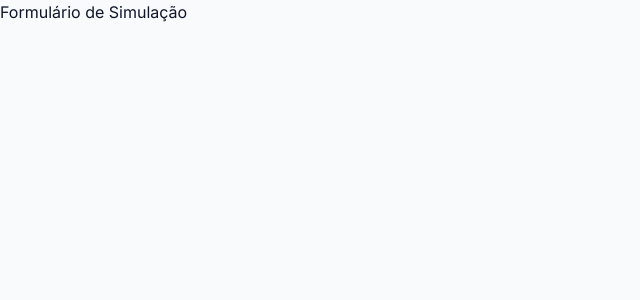
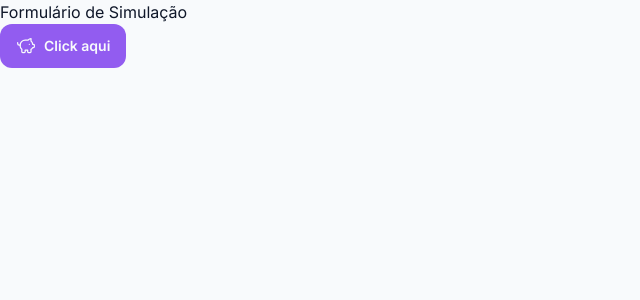
Before and after one commit to vbruno96/planej.ai, a React (Vite) app: page / in a window 1280 px wide. Shown: the top 300 px of the page, without its empty margins (0-640 px from the left). Built offline with nearby package versions, Linux system fonts and the light colour scheme.

Commit message:
feat: create button component

```diff
--- a/package.json
+++ b/package.json
@@ -12,9 +12,12 @@
   "dependencies": {
     "@fontsource/inter": "5.2.8",
     "@tailwindcss/vite": "4.3.0",
+    "lucide-react": "^1.16.0",
     "react": "19.2.6",
     "react-dom": "19.2.6",
     "react-router-dom": "7.15.1",
+    "tailwind-merge": "3.6.0",
+    "tailwind-variants": "3.2.2",
     "tailwindcss": " 4.3.0"
   },
   "devDependencies": {
--- /dev/null
+++ b/src/components/button.tsx
@@ -0,0 +1,27 @@
+import type { ButtonHTMLAttributes } from "react";
+import { tv } from "tailwind-variants";
+
+interface ButtonProps extends ButtonHTMLAttributes<HTMLButtonElement> {
+  variant: "primary" | "secondary" | "ghost" | "icon";
+}
+
+const buttonClasses = tv({
+  base: "flex cursor-pointer items-center justify-center font-medium text-sm gap-2 px-4 py-3 transition-opacity hover:opacity-80 disabled:cursor-not-allowed disabled:opacity-80",
+  variants: {
+    variant: {
+      primary: "bg-primary text-primary-foreground font-semibold rounded-xl",
+      secondary: "bg-secondary-button border border-border rounded-3xl",
+      ghost: "rounded-lg text-foreground",
+      icon: "p-3 bg-secondary-button border border-border rounded-lg",
+    },
+  },
+});
+
+export function Button({ className, variant, ...props }: ButtonProps) {
+  return (
+    <button
+      className={buttonClasses({ variant, class: className })}
+      {...props}
+    />
+  );
+}
--- a/src/router.tsx
+++ b/src/router.tsx
@@ -1,3 +1,5 @@
+import { Button } from "@/components/button";
+import { PiggyBank } from "lucide-react";
 import { createBrowserRouter } from "react-router-dom";
 
 export const router = createBrowserRouter([
@@ -5,7 +7,15 @@ export const router = createBrowserRouter([
     children: [
       {
         path: "/",
-        element: <h1>Formulário de Simulação</h1>,
+        element: (
+          <>
+            <h1>Formulário de Simulação</h1>
+            <Button variant="primary">
+              <PiggyBank size={20} strokeWidth={1.5} />
+              Click aqui
+            </Button>
+          </>
+        ),
       },
       {
         path: "/resultado",
```
Also changed, not shown: 1 other file (tests, documents, lock files or other folders).
